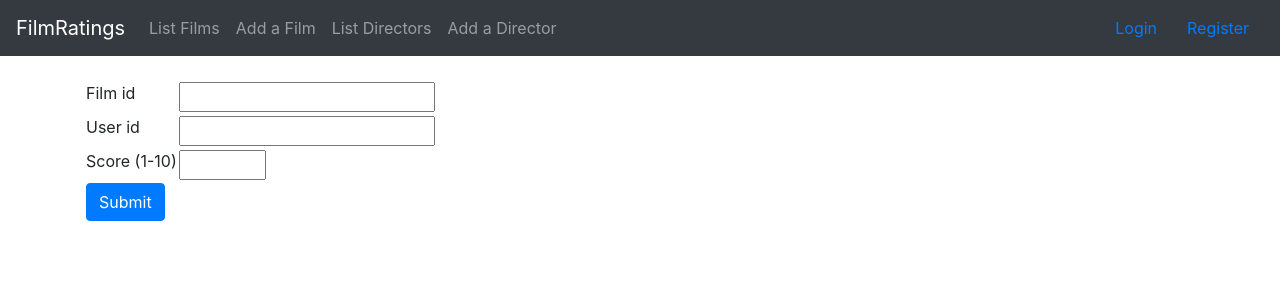
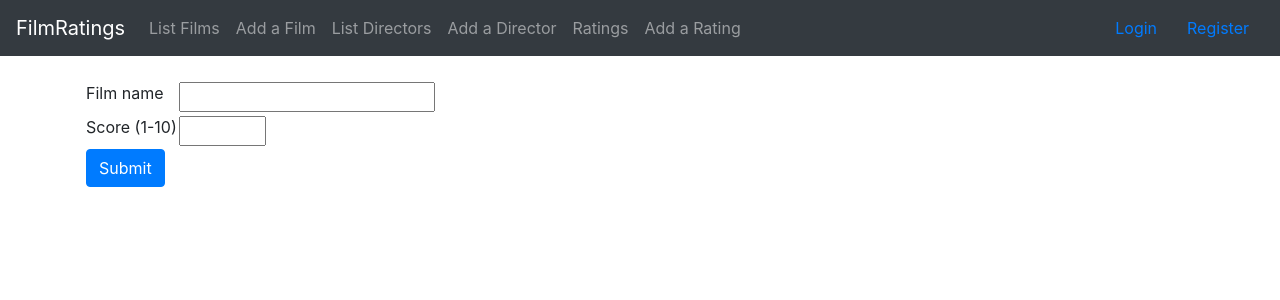
Before and after one commit to antlammi/FilmRatings, a Flask app: page /ratings/new in a window 1280 px wide. Shown: the top 300 px of the page. Run offline with Flask 2, Linux system fonts and the light colour scheme; some libraries are stand-ins or nearby versions.

Commit message:
Navigation to ratings, new rating uses current user's id and uses searches for id using film name

```diff
--- a/application/ratings/forms.py
+++ b/application/ratings/forms.py
@@ -2,8 +2,7 @@ from flask_wtf import FlaskForm
 from wtforms import StringField, IntegerField, validators
 
 class RatingForm(FlaskForm):
-    film_id = IntegerField("Film id")
-    account_id = IntegerField("User id")
+    film_name = StringField("Film name", [validators.length(min=1)])
     score = IntegerField("Score (1-10)", [validators.NumberRange(min=1, max=10)])
     class Meta:
         csrf = False
--- a/application/ratings/views.py
+++ b/application/ratings/views.py
@@ -7,7 +7,7 @@ from application.films.models import Film
 from application.auth.models import User
 from application.ratings.forms import RatingForm
 
-@app.route("/ratings", methods=["GET"])
+@app.route("/ratings/", methods=["GET"])
 def ratings_index():
     return render_template("ratings/list.html", ratings=Rating.query.all(), films=Film.query.all(), users=User.query.all())
 
@@ -16,15 +16,14 @@ def ratings_form():
     return render_template("ratings/new.html", form = RatingForm())
 
 @app.route("/ratings/new", methods=["POST"])
+@login_required
 def ratings_create():
     form = RatingForm(request.form)
     r = Rating(form.score.data)
 
-    #user = User.query.filter_by(id=form.account_id.data).first()
-    r.user_id = form.account_id.data
-    r.film_id = form.film_id.data
-    #film = Film.query.filter_by(id=form.film_id.data).first()
-    ##check if null, create director with name if so
+
+    r.user_id = current_user.id
+    r.film_id = Film.query.filter_by(name=form.film_name.data).first().id
 
     if not form.validate():
         return render_template("ratings/new.html", form = form)
--- a/application/templates/layout.html
+++ b/application/templates/layout.html
@@ -27,6 +27,12 @@
           <li class="nav-item">
             <a class="nav-link" href="{{url_for('directors_form') }}">Add a Director</a>
           </li>
+          <li class="nav-item">
+              <a class="nav-link" href="{{url_for('ratings_index') }}">Ratings</a>
+            </li>
+          <li class="nav-item">
+              <a class="nav-link" href="{{url_for('ratings_form') }}">Add a Rating</a>
+            </li>
         </ul>
         <div class ="form-inline mt-2 mt-md-0">
             {% if current_user.is_authenticated %}
--- a/application/templates/ratings/new.html
+++ b/application/templates/ratings/new.html
@@ -5,21 +5,14 @@
     <table>
         <tr>
             <td>
-                {{ form.film_id.label }}
+                {{ form.film_name.label }}
             </td>
             <td>
-                {{ form.film_id }}
+                {{ form.film_name }}
             </td>
 
         </tr>
-        <tr>
-            <td>
-                {{ form.account_id.label}}
-            </td>
-            <td>
-                {{form.account_id}}
-            </td>
-        </tr>
+
         <tr>
                 <td>
                     {{ form.score.label}}
```
Also changed, not shown: application/films.db.
